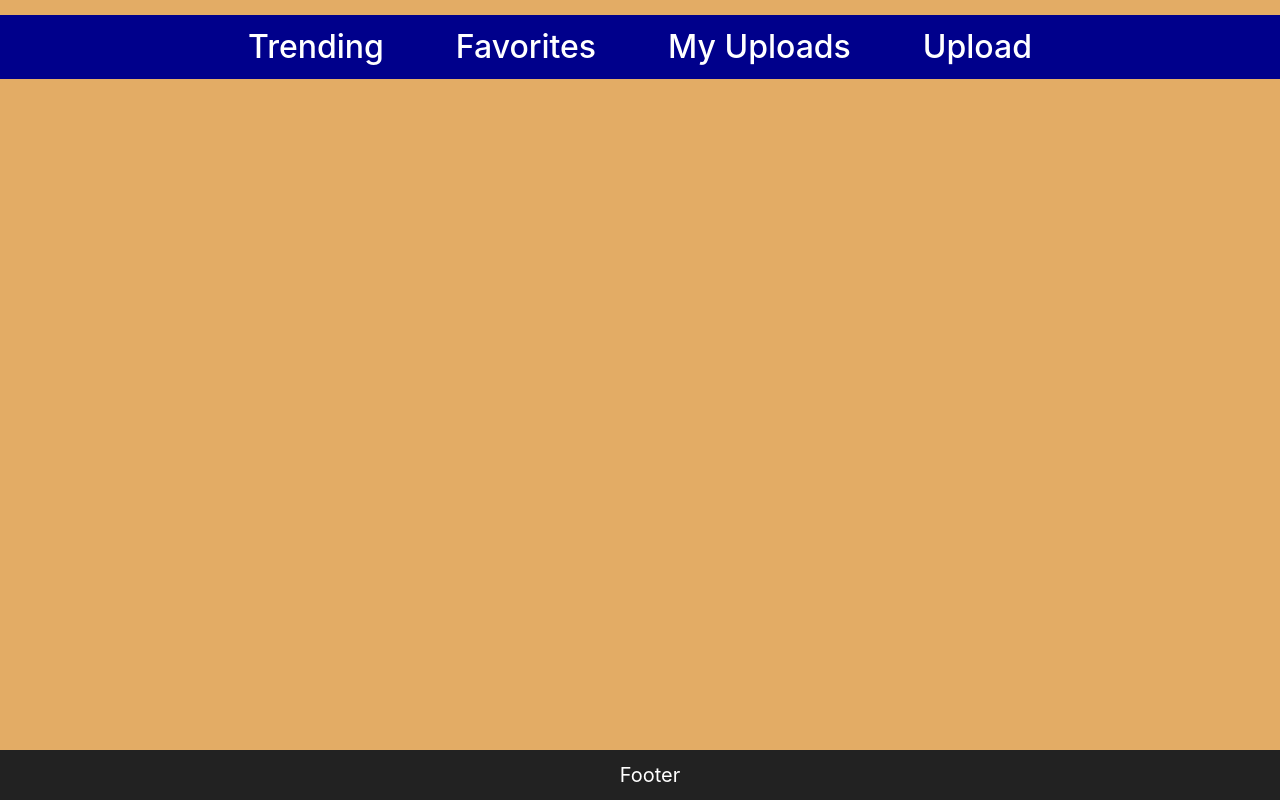
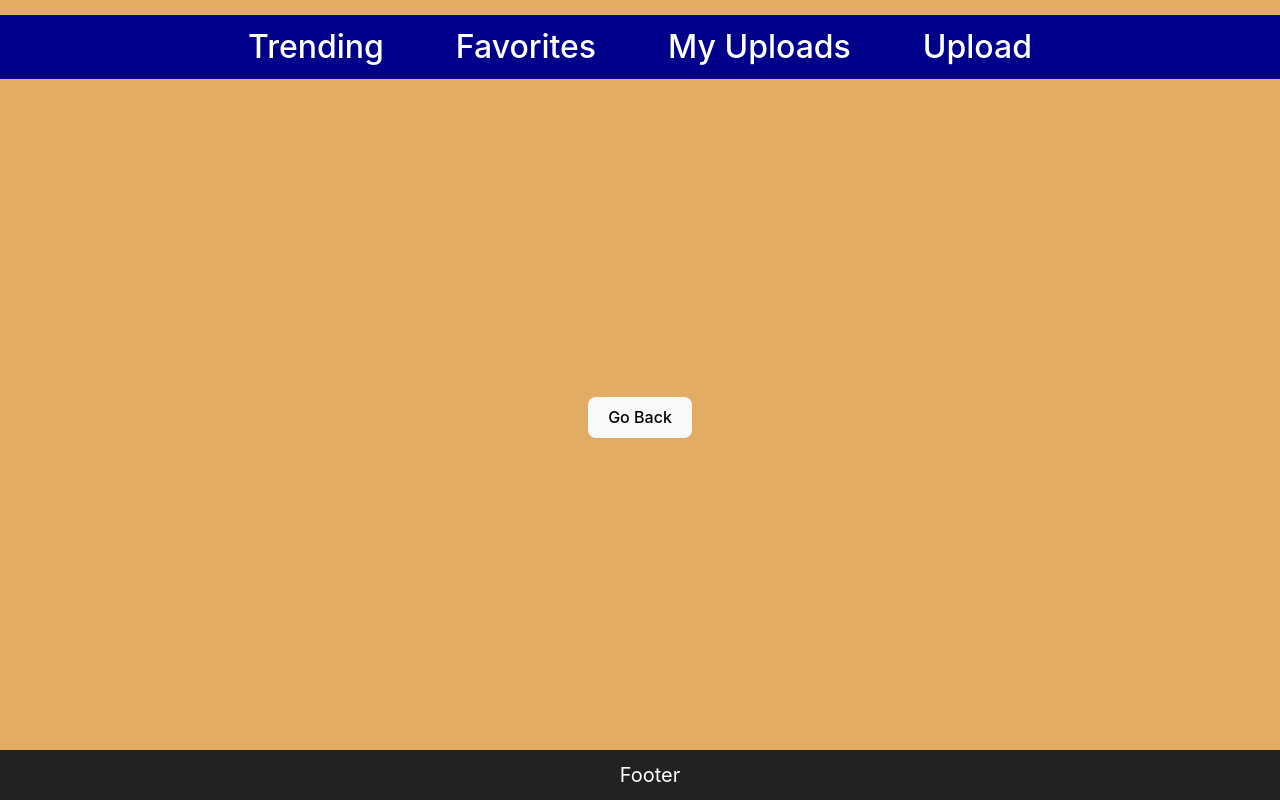
Before and after one commit to craitan/GIFYReact, a React (Vite) app in the folder GIPHY/: page /details/1 in a window 1280 px wide. Built offline with nearby package versions, Linux system fonts and the light colour scheme; no server answers.

Commit message:
Add gif details

```diff
--- a/GIPHY/src/App.jsx
+++ b/GIPHY/src/App.jsx
@@ -7,6 +7,7 @@ import Favorites from './components/Favorites/Favorites'
 import MyUploads from './components/MyUploads/MyUploads'
 import Upload from './components/Upload/Upload'
 import NavBar from './components/NavBar/NavBar'
+import GifDetails from './components/Views/GifDetails'
 
 function App() {
 
@@ -21,6 +22,7 @@ function App() {
           <Route path="favorites" element={<Favorites />} />
           <Route path="upload" element={<Upload />} />
           <Route path="myuploads" element={<MyUploads />} />
+          <Route path="details/:id" element={<GifDetails />} />
         </Routes>
       </BrowserRouter>
       <Footer />
--- a/GIPHY/src/components/Views/Gif.jsx
+++ b/GIPHY/src/components/Views/Gif.jsx
@@ -1,20 +1,22 @@
 import PropTypes from 'prop-types';
 
-import { useState } from 'react';
+// import { useState } from 'react';
+import { useNavigate } from 'react-router-dom';
 
 const Gif = ({ gif }) => {
-    const [clicked, setClicked] = useState(false)
+    const navigate = useNavigate();
+    // const [clicked, setClicked] = useState(false)
 
-    const handleClick = () => {
+    // const handleClick = () => {
 
-        setClicked(!clicked)
+    //     setClicked(!clicked)
 
-    };
+    // };
 
     return (
         <>
             <div className='single-gif'>
-                <img onClick={handleClick} src={gif.images.fixed_width.url} alt={gif.title} />
+                <img onClick={() => navigate(`/details/${gif.id}`)} src={gif.images.fixed_width.url} alt={gif.title} />
             </div>
         </>
     )
--- a/GIPHY/src/components/Views/GifDetails.jsx
+++ b/GIPHY/src/components/Views/GifDetails.jsx
@@ -1,7 +1,21 @@
-const GifDetails = ({ gif }) => {
+import { useEffect, useState } from "react";
+import { useNavigate, useParams } from "react-router-dom";
+import { loadSingleGif } from "../../request/request-service";
+
+const GifDetails = () => {
+    const {id} = useParams();
+    const navigate = useNavigate();
+    const [gif, setGif] = useState({});
+
+    useEffect(() => {
+        loadSingleGif(id).then(setGif);
+    }, [])
 
     return (
-        <h1>{gif.title}</h1>
+        <div>
+            <h1>{gif.title}</h1>
+            <button onClick={() => navigate(-1)}>Go Back</button>
+        </div>
     )
 };
 
```
